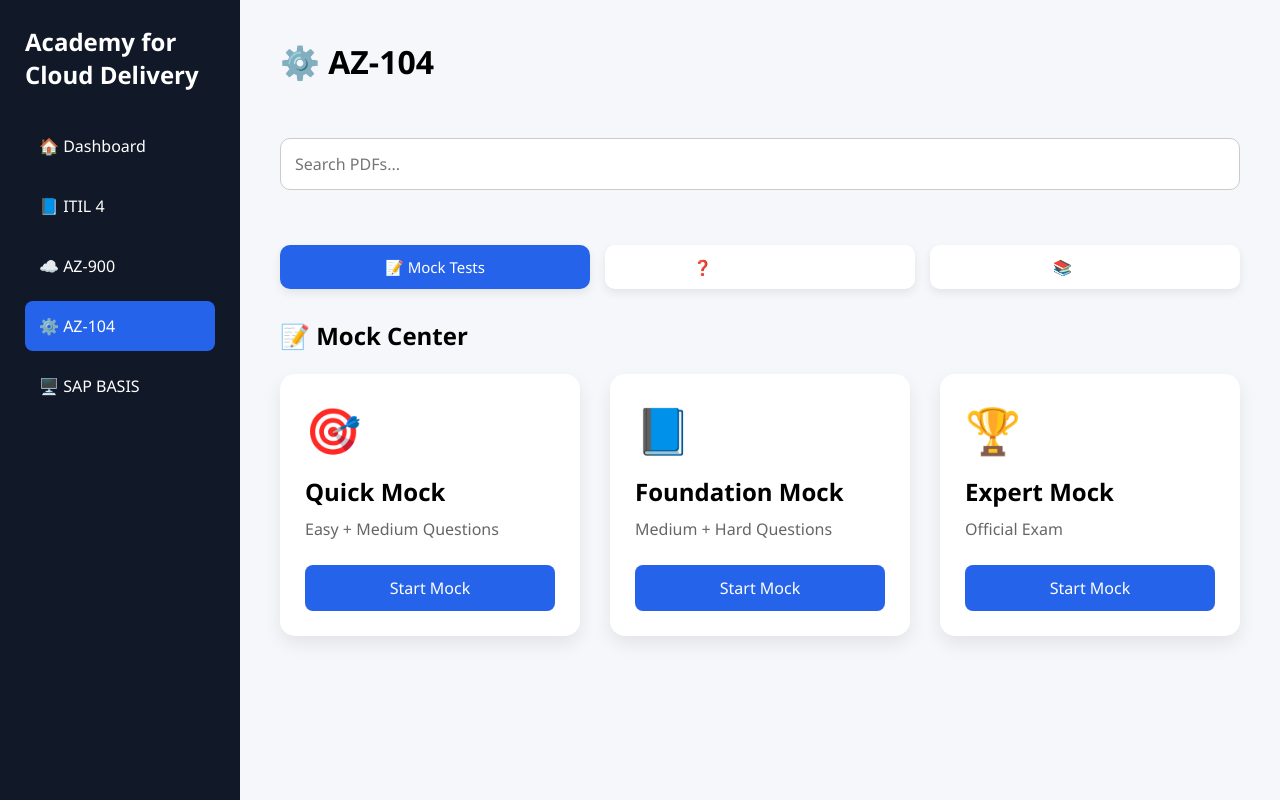
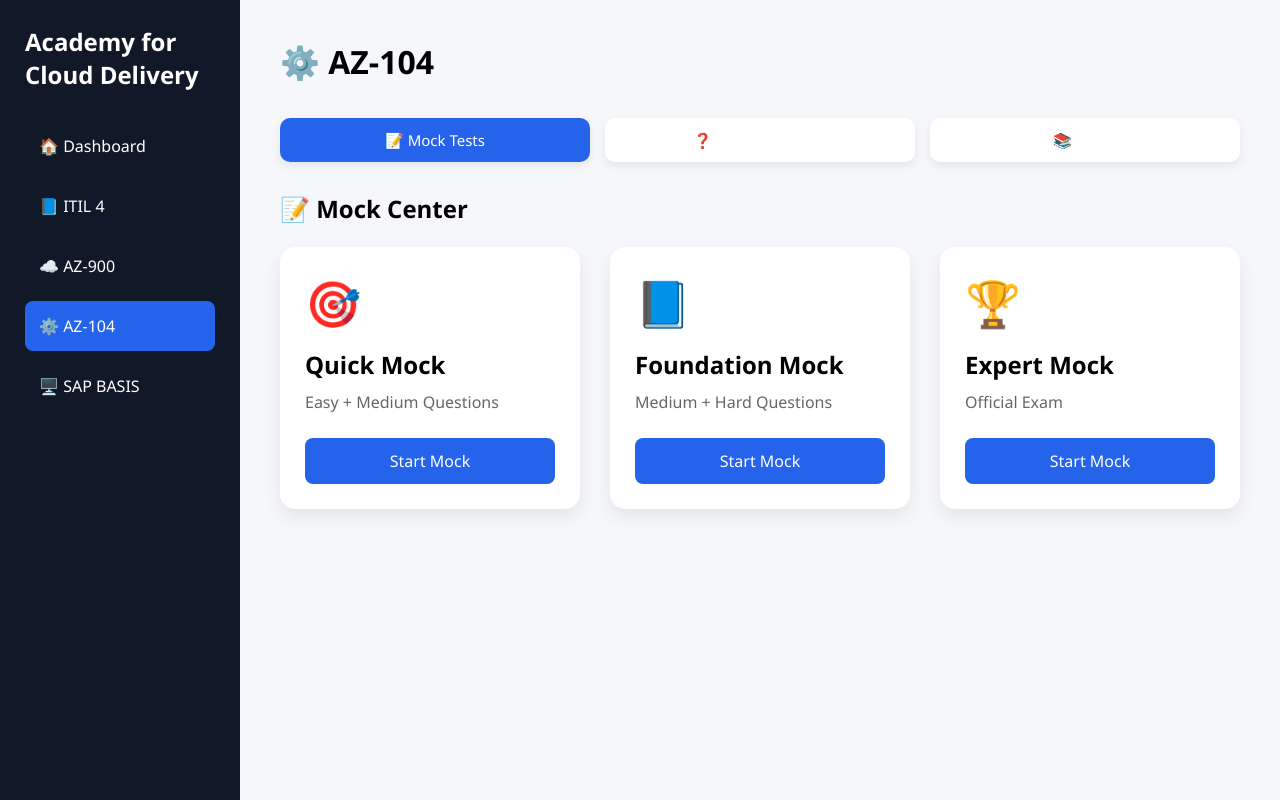
Before and after one commit to chandang100103/ACD, a Flask app: page /az104 in a window 1280 px wide. Run offline with Flask 3, Linux system fonts and the light colour scheme.

Commit message:
Update az104.html

```diff
--- a/templates/az104.html
+++ b/templates/az104.html
@@ -54,15 +54,7 @@
 
         <!-- ================= Search ================= -->
 
-        <div class="search-box">
 
-            <input
-                type="text"
-                id="searchBox"
-                placeholder="Search PDFs..."
-                onkeyup="searchPDFs()">
-
-        </div>
 
         <!-- ================= Tabs ================= -->
 
```
